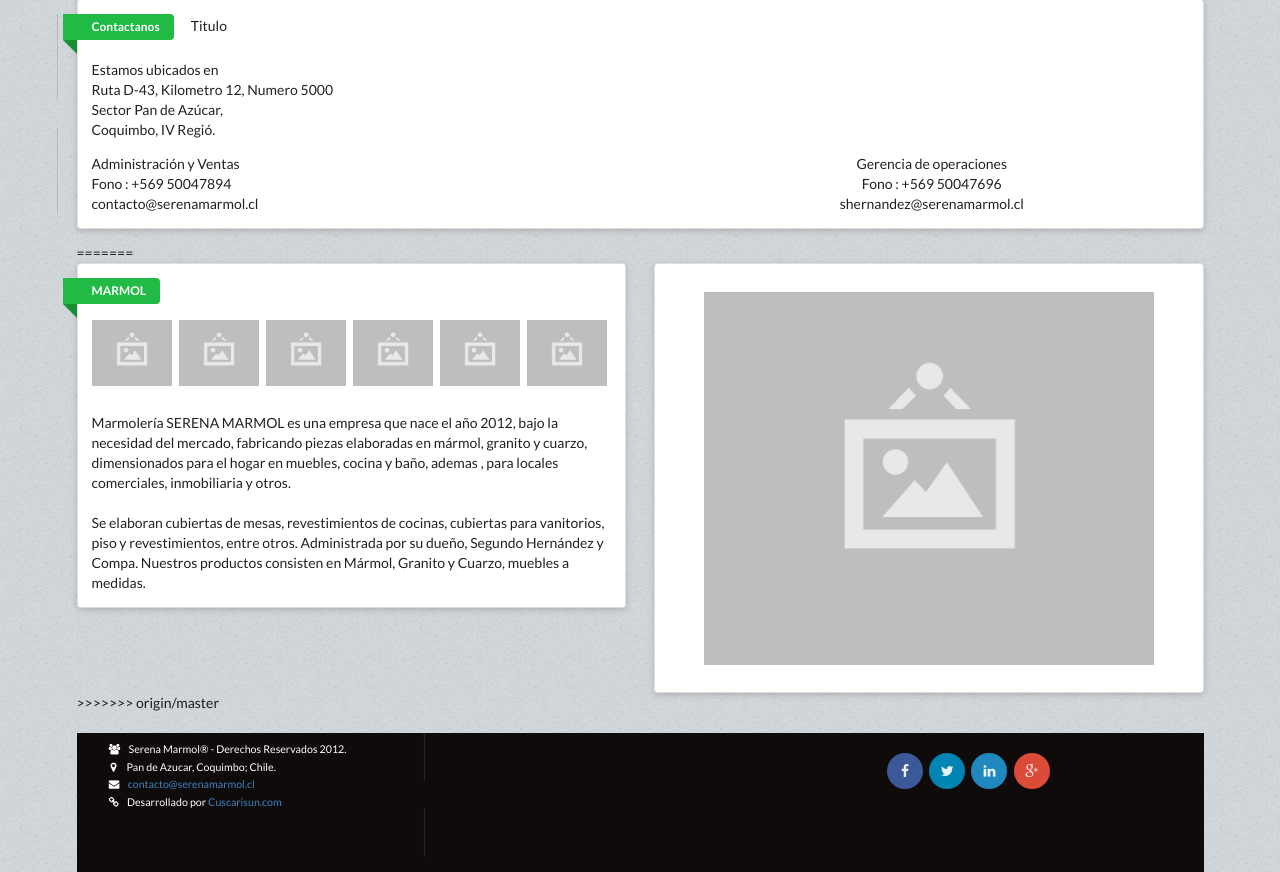
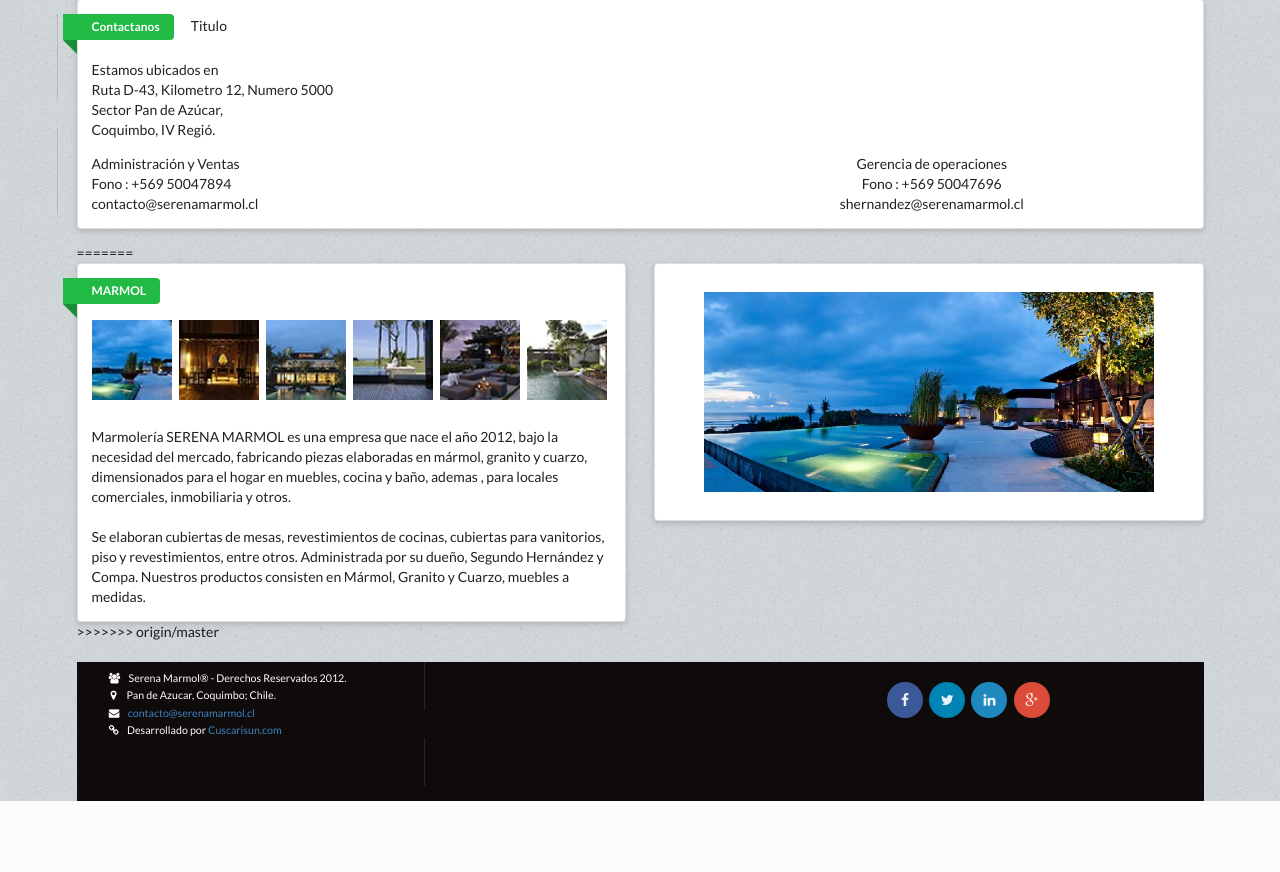
Before and after one commit to osmansmith/marmol, a PHP site: page /marmol/marmol.php in a window 1280 px wide. Shown: the part 1171-2043 px from the top of the page. After the commit the page ends 1972 px from the top, so only its background shows below. Run offline with PHP 8.4, Linux system fonts and the light colour scheme.

Commit message:
carrusel de imagenes
que tal? :camel:

```diff
--- a/css/conf.css
+++ b/css/conf.css
@@ -33,3 +33,7 @@
 body{
     background-image: url(../img/bg03.jpg) !important;
 }
+
+#img_01,#img_02,#img_03,#img_04,#img_05,#img_06{
+    cursor: pointer;
+}
--- a/footer.php
+++ b/footer.php
@@ -110,8 +110,31 @@ var URLactual = window.location;
         if (resizeTimer) clearTimeout(resizeTimer);
         resizeTimer = setTimeout(collage, 100);
     });
-
-
+    $("#mostrar").attr("src","img/01.jpg");
+    $("#img_01").click(function(e){
+        e.preventDefault();
+        $("#mostrar").attr("src","img/01.jpg");
+    })
+    $("#img_02").click(function(e){
+        e.preventDefault();
+        $("#mostrar").attr("src","img/02.jpg");
+    })
+    $("#img_03").click(function(e){
+        e.preventDefault();
+        $("#mostrar").attr("src","img/03.jpg");
+    })
+    $("#img_04").click(function(e){
+        e.preventDefault();
+        $("#mostrar").attr("src","img/04.jpg");
+    })
+    $("#img_05").click(function(e){
+        e.preventDefault();
+        $("#mostrar").attr("src","img/05.jpg");
+    })
+    $("#img_06").click(function(e){
+        e.preventDefault();
+        $("#mostrar").attr("src","img/06.jpg");
+    })
 </script>
 
 </body>
--- a/marmol.php
+++ b/marmol.php
@@ -135,12 +135,12 @@
       <a class="ui green ribbon label">MARMOL</a>
 
       <div style="margin-top:3%; "class="ui tiny images">
-  <img class="ui image" src="img/image.png">
-  <img class="ui image" src="img/image.png">
-  <img class="ui image" src="img/image.png">
-  <img class="ui image" src="img/image.png">
-   <img class="ui image" src="img/image.png">
-  <img class="ui image" src="img/image.png">
+<a id="img_01" > <img class="ui image" src="img/thumb-01.jpg"></a>
+<a id="img_02"> <img class="ui image" src="img/thumb-02.jpg"></a>
+<a id="img_03"><img class="ui image" src="img/thumb-03.jpg"></a>
+<a id="img_04"><img class="ui image" src="img/thumb-04.jpg"></a>
+<a id="img_05">   <img class="ui image" src="img/thumb-05.jpg"></a>
+<a id="img_06">  <img class="ui image" src="img/thumb-06.jpg"></a>
 </div>
 
       <p><br>
@@ -153,7 +153,7 @@
   </div>
   <div class="column">
      <div style="padding:5% 0 5% 0;" class="ui raised segment">
-   <center><img class="ui large image" src="img/image.png">
+   <center><img id="mostrar" class="ui large image" src="img/image.png">
  </center>
       </div>
   </div>
```
